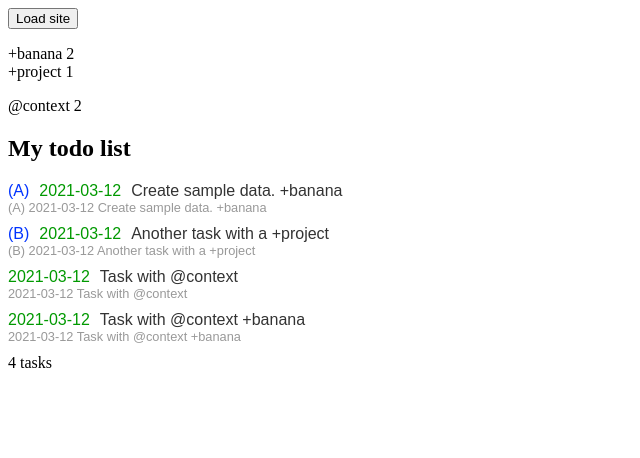
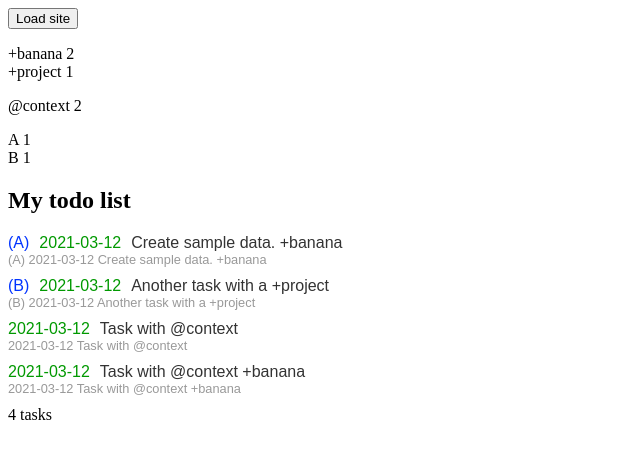
Before and after one commit to y0mbo/todo.txt, a React (Create React App) app: page / in a window 1280 px wide. Both pictures are taken after a click on the button "Load site". Shown: the top 458 px of the page, without its empty margins (0-640 px from the left). Built offline with nearby package versions, Linux system fonts and the light colour scheme.

Commit message:
Added priorities component

```diff
--- a/src/components/App.js
+++ b/src/components/App.js
@@ -1,5 +1,6 @@
 import React from "react";
 import Contexts from "./Contexts";
+import Priorities from "./Priorities";
 import Projects from "./Projects";
 import Tasks from "./Tasks";
 import sampleTasks from "../sampleTasks";
@@ -72,7 +73,7 @@ class App extends React.Component {
 
     // get all the unique priorities from the task list
     let taskPriorities = Object.values(tasks)
-      .map((task) => task.priorities)
+      .map((task) => task.priority)
       .filter((x) => x !== undefined)
       .sort();
 
@@ -104,6 +105,7 @@ class App extends React.Component {
         <button onClick={this.loadSite}>Load site</button>
         <Projects projects={this.state.projects} />
         <Contexts contexts={this.state.contexts} />
+        <Priorities priorities={this.state.priorities} />
         <Tasks tasks={this.state.tasks} />
       </div>
     );
--- /dev/null
+++ b/src/components/Priorities.js
@@ -0,0 +1,28 @@
+import React from "react";
+import css from "styled-components";
+
+const Tags = css.ul`
+  margin: 1em 0 0;
+	padding: 0;
+	list-style: none;
+`;
+const TagCount = css.span`
+`;
+
+class Priorities extends React.Component {
+  render() {
+    return (
+      <div>
+        <Tags>
+          {Object.keys(this.props.priorities).map((key) => (
+            <li key={key}>
+              {key} <TagCount>{this.props.priorities[key]}</TagCount>
+            </li>
+          ))}
+        </Tags>
+      </div>
+    );
+  }
+}
+
+export default Priorities;
```
